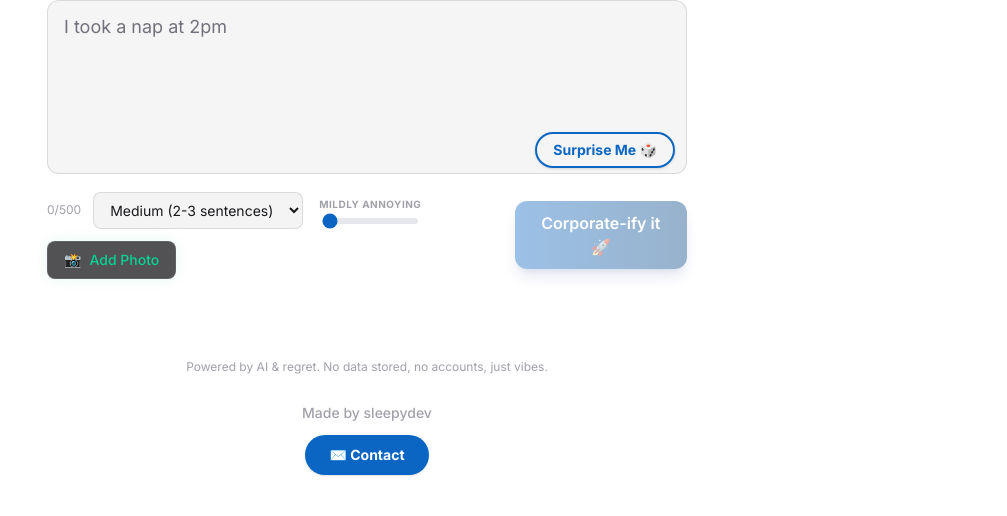
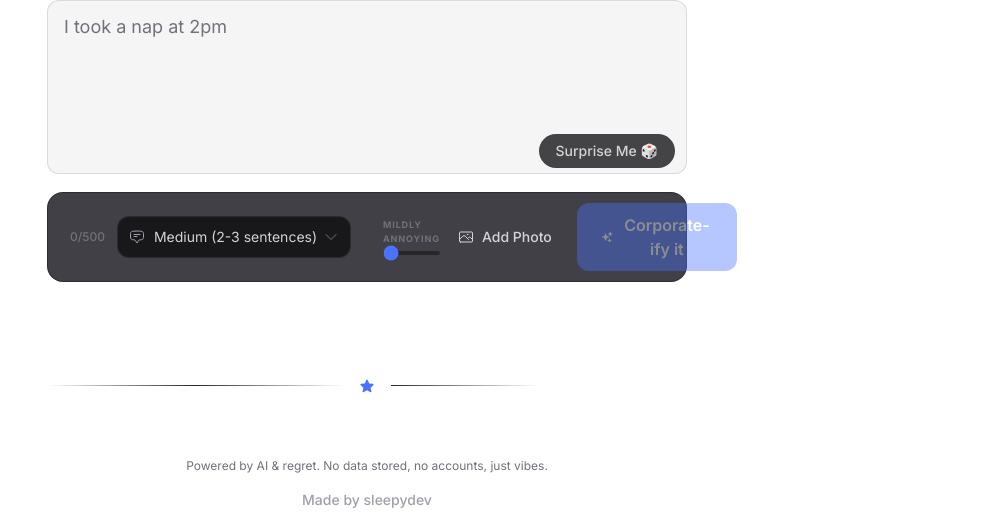
Before and after one commit to sleepydevo/reality-vs-linkedin, a Next.js app: page / in a window 1280 px wide. Shown: the part 436-952 px from the top of the page, without its empty margins (273-1280 px from the left). Built offline with nearby package versions, Linux system fonts and the light colour scheme.

Commit message:
Update UI action bar and footer to match new flat dark design

```diff
--- a/app/page.tsx
+++ b/app/page.tsx
@@ -699,32 +699,41 @@ export default function Home() {
 
           <button
             onClick={handleSurpriseMe}
-            className="absolute bottom-3 right-3 text-sm font-bold px-4 py-1.5 rounded-full border-2 transition-all hover:bg-[#0a66c2]/10 shadow-sm bg-transparent"
-            style={{ borderColor: '#0a66c2', color: '#0a66c2' }}
+            className="absolute bottom-3 right-3 text-sm font-medium px-4 py-1.5 rounded-full border border-zinc-700/50 bg-zinc-900/80 hover:bg-zinc-800 text-zinc-300 transition-colors flex items-center gap-2"
             title="Give me a random scenario"
           >
             Surprise Me 🎲
           </button>
         </div>
 
-        <div className="flex flex-col sm:flex-row items-stretch sm:items-center justify-between gap-4">
-          <div className="flex flex-wrap items-center gap-3 w-full sm:w-auto justify-center sm:justify-start">
-            <span className="text-xs hidden sm:inline-block shrink-0" style={{ color: 'var(--text-muted)' }}>{input.length}/500</span>
+        <div className="flex flex-col sm:flex-row items-center justify-between gap-4 w-full bg-[#111118]/80 border border-zinc-800/80 rounded-2xl p-2.5 mt-2">
+          {/* Left side: char count and select */}
+          <div className="flex items-center gap-3 w-full sm:w-auto">
+            <span className="text-xs font-medium text-zinc-500 pl-3 shrink-0">{input.length}/500</span>
 
+            <div className="relative">
+              <svg xmlns="http://www.w3.org/2000/svg" fill="none" viewBox="0 0 24 24" strokeWidth={1.5} stroke="currentColor" className="w-4 h-4 absolute left-3 top-1/2 -translate-y-1/2 text-zinc-400 pointer-events-none">
+                <path strokeLinecap="round" strokeLinejoin="round" d="M7.5 8.25h9m-9 3H12m-9.75 1.51c0 1.6 1.123 2.994 2.707 3.227 1.129.166 2.27.293 3.423.379.35.026.67.21.865.501L12 21l2.755-4.133a1.14 1.14 0 0 1 .865-.501 48.172 48.172 0 0 0 3.423-.379c1.584-.233 2.707-1.626 2.707-3.228V6.741c0-1.602-1.123-2.995-2.707-3.228A48.394 48.394 0 0 0 12 3c-2.392 0-4.744.175-7.043.513C3.373 3.746 2.25 5.14 2.25 6.741v6.018Z" />
+              </svg>
               <select
                 value={length}
                 onChange={(e) => setLength(e.target.value as "short" | "medium" | "long")}
-              className="border text-sm rounded-lg px-3 py-2 focus:ring-2 focus:ring-[#0A66C2]/60 focus:outline-none shrink-0"
-              style={{ backgroundColor: 'var(--select-bg)', borderColor: 'var(--border-primary)', color: 'var(--text-primary)' }}
+                className="bg-zinc-900 border border-zinc-700/50 text-sm rounded-xl pl-9 pr-8 py-2.5 text-zinc-300 focus:ring-1 focus:ring-zinc-600 focus:outline-none hover:border-zinc-600 transition-colors appearance-none cursor-pointer"
               >
                 <option value="short">Short (1 sentence)</option>
                 <option value="medium">Medium (2-3 sentences)</option>
                 <option value="long">Long (Full Broetry)</option>
               </select>
+              <svg xmlns="http://www.w3.org/2000/svg" fill="none" viewBox="0 0 24 24" strokeWidth={1.5} stroke="currentColor" className="w-4 h-4 absolute right-3 top-1/2 -translate-y-1/2 text-zinc-500 pointer-events-none">
+                <path strokeLinecap="round" strokeLinejoin="round" d="m19.5 8.25-7.5 7.5-7.5-7.5" />
+              </svg>
+            </div>
+          </div>
 
-            <div className="flex flex-col gap-1.5 items-center shrink-0 mx-1">
-              <span className="text-[10px] uppercase font-bold tracking-wider" style={{ color: 'var(--text-muted)' }}>
-                {cringeLevel === 1 ? 'Mildly Annoying' : cringeLevel === 2 ? 'Unhinged CEO' : 'Final Boss'}
+          {/* Middle: Cringe Slider */}
+          <div className="hidden sm:flex flex-col items-center justify-center px-4 w-48">
+            <span className="text-[9px] font-bold text-zinc-500 tracking-widest mb-1.5 uppercase">
+              {cringeLevel === 1 ? 'Mildly Annoying' : cringeLevel === 2 ? 'Unhinged CEO' : 'Final Boss Lunatic'}
             </span>
             <input
               type="range"
@@ -733,43 +742,50 @@ export default function Home() {
               step="1"
               value={cringeLevel}
               onChange={(e) => setCringeLevel(Number(e.target.value))}
-                className="w-24 h-1.5 bg-gray-200 rounded-lg appearance-none cursor-pointer dark:bg-zinc-700 accent-[#0A66C2]"
-                title={`Cringe Level: ${cringeLevel}`}
+              className="w-full h-1 bg-zinc-800 rounded-lg appearance-none cursor-pointer accent-[#4A72FF]"
             />
           </div>
 
+          {/* Right side: Photo and Submit */}
+          <div className="flex items-center gap-2 w-full sm:w-auto justify-end">
             {!photoDataUrl && (
               <button
                 onClick={() => setShowUploadModal(true)}
-                className="flex items-center gap-2 px-4 py-2 bg-zinc-800/80 hover:bg-zinc-700 border border-zinc-500/50 hover:border-emerald-500/50 rounded-lg text-sm font-medium text-emerald-400 hover:text-emerald-300 transition-all shadow-[0_0_15px_rgba(16,185,129,0.1)] hover:shadow-[0_0_20px_rgba(16,185,129,0.2)] shrink-0 group"
+                className="flex items-center gap-2 px-4 py-2 bg-transparent hover:bg-zinc-800 border border-zinc-700/50 hover:border-zinc-500 rounded-xl text-sm font-medium text-zinc-300 hover:text-white transition-colors shrink-0"
                 title="Add a photo"
               >
-                <span className="group-hover:scale-110 transition-transform">📸</span> Add Photo
+                <svg xmlns="http://www.w3.org/2000/svg" fill="none" viewBox="0 0 24 24" strokeWidth={1.5} stroke="currentColor" className="w-4 h-4">
+                  <path strokeLinecap="round" strokeLinejoin="round" d="m2.25 15.75 5.159-5.159a2.25 2.25 0 0 1 3.182 0l5.159 5.159m-1.5-1.5 1.409-1.409a2.25 2.25 0 0 1 3.182 0l2.909 2.909m-18 3.75h16.5a1.5 1.5 0 0 0 1.5-1.5V6a1.5 1.5 0 0 0-1.5-1.5H3.75A1.5 1.5 0 0 0 2.25 6v12a1.5 1.5 0 0 0 1.5 1.5Zm10.5-11.25h.008v.008h-.008V8.25Zm.375 0a.375.375 0 1 1-.75 0 .375.375 0 0 1 .75 0Z" />
+                </svg>
+                Add Photo
               </button>
             )}
-          </div>
 
             <button
               id="corporateify-button"
               onClick={handleSubmit}
               disabled={loading || !input.trim()}
               className="relative px-6 py-2.5 rounded-xl font-semibold text-white text-sm sm:text-base
-                       bg-gradient-to-r from-[#0A66C2] to-[#004182]
-                       hover:from-[#0b7aee] hover:to-[#0A66C2]
+                         bg-[#4A72FF] hover:bg-[#3D63FF]
                          disabled:opacity-40 disabled:cursor-not-allowed
-                       transition-all duration-200 active:scale-95
-                       shadow-lg shadow-blue-900/30"
+                         transition-all duration-200 active:scale-95 flex items-center justify-center gap-2 min-w-[160px]"
             >
               {loading ? (
-              <span className="flex items-center gap-1.5 justify-center">
+                <span className="flex items-center gap-1.5 justify-center h-5">
                   <span className="loading-dot w-1.5 h-1.5 rounded-full bg-white inline-block" />
                   <span className="loading-dot w-1.5 h-1.5 rounded-full bg-white inline-block" />
                   <span className="loading-dot w-1.5 h-1.5 rounded-full bg-white inline-block" />
                 </span>
               ) : (
-              "Corporate-ify it 🚀"
+                <>
+                  <svg xmlns="http://www.w3.org/2000/svg" viewBox="0 0 24 24" fill="currentColor" className="w-4 h-4">
+                    <path fillRule="evenodd" d="M9 4.5a.75.75 0 0 1 .721.544l.813 2.846a3.75 3.75 0 0 0 2.576 2.576l2.846.813a.75.75 0 0 1 0 1.442l-2.846.813a3.75 3.75 0 0 0-2.576 2.576l-.813 2.846a.75.75 0 0 1-1.442 0l-.813-2.846a3.75 3.75 0 0 0-2.576-2.576l-2.846-.813a.75.75 0 0 1 0-1.442l2.846-.813A3.75 3.75 0 0 0 7.466 7.89l.813-2.846A.75.75 0 0 1 9 4.5ZM18 1.5a.75.75 0 0 1 .728.568l.258 1.036c.236.94.97 1.674 1.91 1.91l1.036.258a.75.75 0 0 1 0 1.456l-1.036.258c-.94.236-1.674.97-1.91 1.91l-.258 1.036a.75.75 0 0 1-1.456 0l-.258-1.036a2.625 2.625 0 0 0-1.91-1.91l-1.036-.258a.75.75 0 0 1 0-1.456l1.036-.258a2.625 2.625 0 0 0 1.91-1.91l.258-1.036A.75.75 0 0 1 18 1.5ZM16.5 15a.75.75 0 0 1 .712.513l.394 1.183c.15.447.5.799.948.948l1.183.395a.75.75 0 0 1 0 1.422l-1.183.395c-.447.15-.799.5-.948.948l-.395 1.183a.75.75 0 0 1-1.422 0l-.395-1.183a1.5 1.5 0 0 0-.948-.948l-1.183-.395a.75.75 0 0 1 0-1.422l1.183-.395c.447-.15.799-.5.948-.948l.395-1.183A.75.75 0 0 1 16.5 15Z" clipRule="evenodd" />
+                  </svg>
+                  Corporate-ify it
+                </>
               )}
             </button>
+          </div>
         </div>
       </div>
 
@@ -954,20 +970,31 @@ export default function Home() {
       )}
 
       {/* ── Footer ── */}
-      <footer className="mt-12 mb-8 text-center text-xs flex flex-col gap-5 items-center" style={{ color: 'var(--text-muted)' }}>
-        <div>Powered by AI &amp; regret. No data stored, no accounts, just vibes.</div>
+      <div className="w-full max-w-3xl flex items-center justify-center mt-16 mb-8">
+        <div className="h-px bg-gradient-to-r from-transparent via-zinc-800 to-transparent flex-1"></div>
+        <div className="px-4 text-[#4A72FF]">
+          <svg xmlns="http://www.w3.org/2000/svg" viewBox="0 0 24 24" fill="currentColor" className="w-4 h-4">
+            <path fillRule="evenodd" d="M10.788 3.21c.448-1.077 1.976-1.077 2.424 0l2.082 5.007 5.404.433c1.164.093 1.636 1.545.749 2.305l-4.117 3.527 1.257 5.273c.271 1.136-.964 2.033-1.96 1.425L12 18.354 7.373 21.18c-.996.608-2.231-.29-1.96-1.425l1.257-5.273-4.117-3.527c-.887-.76-.415-2.212.749-2.305l5.404-.433 2.082-5.006z" clipRule="evenodd" />
+          </svg>
+        </div>
+        <div className="h-px bg-gradient-to-r from-zinc-800 via-transparent to-transparent flex-1"></div>
+      </div>
 
-        <div className="flex flex-col items-center gap-3 mt-2">
-          <div className="text-sm font-medium">Made by sleepydev</div>
+      <footer className="mb-8 text-center text-xs flex flex-col gap-4 items-center text-zinc-500">
+        <div>Powered by AI & regret. No data stored, no accounts, just vibes.</div>
+
+        <div className="flex flex-col items-center gap-3">
+          <div className="text-sm font-medium text-zinc-400">Made by sleepydev</div>
           <a
             href="https://mail.google.com/mail/?view=cm&fs=1&to=testacountsai7@gmail.com"
             target="_blank"
             rel="noopener noreferrer"
-            className="inline-flex items-center justify-center px-6 py-2.5 text-sm font-bold text-white transition-all duration-200 bg-[#0a66c2] rounded-full hover:bg-[#004182] hover:scale-105 focus:outline-none shadow-sm"
+            className="inline-flex items-center justify-center px-5 py-2 text-sm font-medium text-zinc-400 bg-transparent border border-zinc-700/60 rounded-full hover:bg-zinc-800/50 hover:text-zinc-300 transition-colors"
           >
-            <span className="flex items-center gap-2">
-              ✉️ Contact
-            </span>
+            <svg xmlns="http://www.w3.org/2000/svg" fill="none" viewBox="0 0 24 24" strokeWidth={1.5} stroke="currentColor" className="w-4 h-4 mr-2">
+              <path strokeLinecap="round" strokeLinejoin="round" d="M21.75 6.75v10.5a2.25 2.25 0 0 1-2.25 2.25h-15a2.25 2.25 0 0 1-2.25-2.25V6.75m19.5 0A2.25 2.25 0 0 0 19.5 4.5h-15a2.25 2.25 0 0 0-2.25 2.25m19.5 0v.243a2.25 2.25 0 0 1-1.07 1.916l-7.5 4.615a2.25 2.25 0 0 1-2.36 0L3.32 8.91a2.25 2.25 0 0 1-1.07-1.916V6.75" />
+            </svg>
+            Contact
           </a>
         </div>
       </footer>
```
Lines whose indentation alone changed are shown as unchanged.
